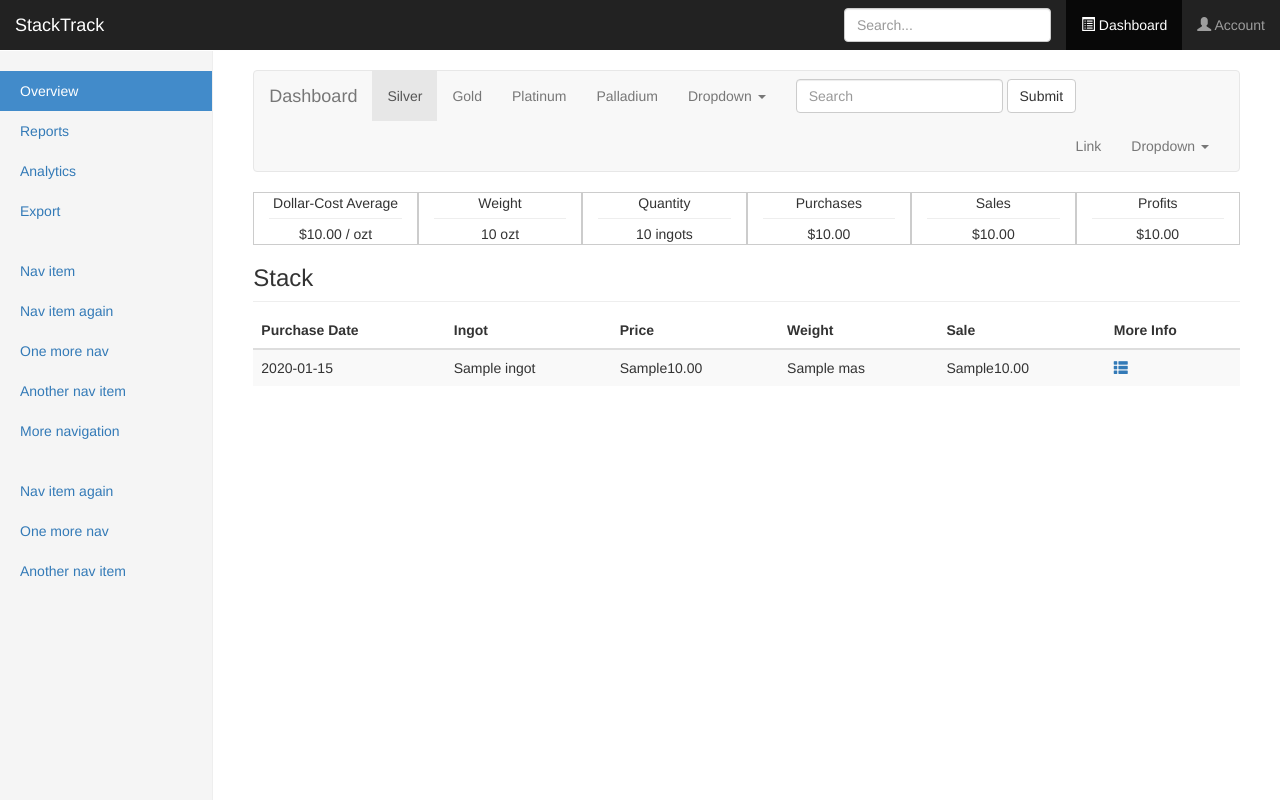
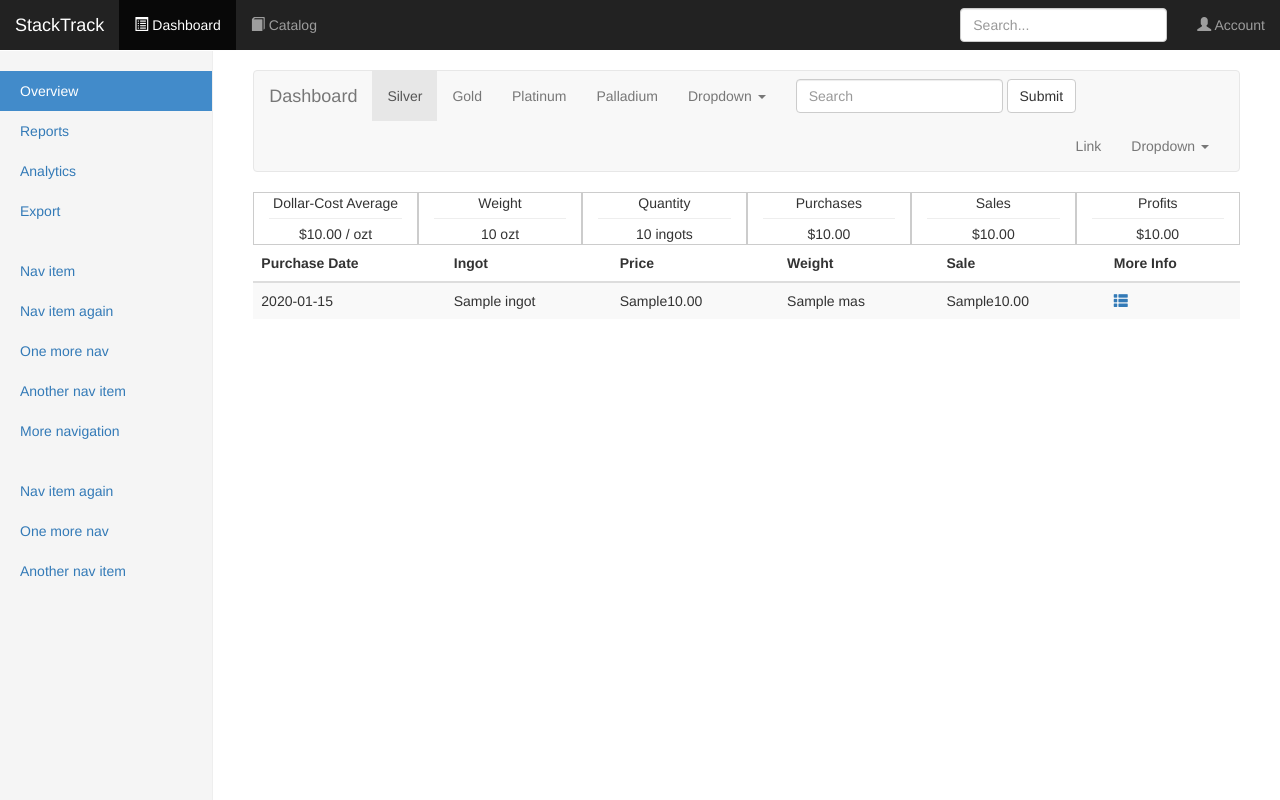
Before and after one commit to DrDougPhD/StackTrack, a Django app: template stacktrack/templates/stack.html in a window 1280 px wide. Run offline with Django 3.2, Linux system fonts and the light colour scheme; tables that the repository leaves empty hold one stand-in row (values such as "Sample post"); the template is opened without the code that fills it: values that come from a table or form of the project are taken from there, most other values are stand-ins (such as "Sample title", 1, 10 or a date in 2020); some libraries are stand-ins or nearby versions.

Commit message:
restructing pages a bit

```diff
--- a/config/urls.py
+++ b/config/urls.py
@@ -13,7 +13,7 @@ import stacktrack.views
 urlpatterns = [
 	url(r'^$', stacktrack.views.index, name='index'),
 	url(r'^db', stacktrack.views.db, name='db'),
-	url(r'^stack', stacktrack.views.dashboard, name='stack'),
+	url(r'^dashboard', stacktrack.views.dashboard, name='dashboard'),
 	url(r'^batch', stacktrack.views.batch, name='batch'),
 	url(r'^admin/', include(admin.site.urls)),
 ]
--- a/stacktrack/templates/dashboard-base.html
+++ b/stacktrack/templates/dashboard-base.html
@@ -43,22 +43,28 @@
 	<nav class="navbar navbar-inverse navbar-fixed-top">
 		<div class="container-fluid">
 			<div class="navbar-header">
-				<button type="button" class="navbar-toggle collapsed" data-toggle="collapse" data-target="#navbar" aria-expanded="false" aria-controls="navbar">
-					<span class="sr-only">Toggle navigation</span>
-					<span class="icon-bar"></span>
-					<span class="icon-bar"></span>
-					<span class="icon-bar"></span>
-				</button>
-				<a class="navbar-brand" href="#">StackTrack</a>
+				<a class="navbar-brand" href="/">StackTrack</a>
 			</div>
 			<div id="navbar" class="navbar-collapse collapse">
+				<ul class="nav navbar-nav">
+					<li class="active">
+						<a href="/dashboard/"><span class="glyphicon glyphicon-list-alt"></span> Dashboard</a>
+					</li>
+					<li>
+						<a href="/catalog/"><span class="glyphicon glyphicon-book"></span> Catalog</a>
+					</li>
+				</ul>
+
 				<ul class="nav navbar-nav navbar-right">
-					<li class="active"><a href="#"><span class="glyphicon glyphicon-list-alt"></span> Dashboard</a></li>
-					<li><a href="#"><span class="glyphicon glyphicon-user"></span> Account</a></li>
+					<li>
+						<form class="navbar-form">
+							<input type="text" class="form-control" placeholder="Search...">
+						</form>
+					</li>
+					<li>
+						<a href="#"><span class="glyphicon glyphicon-user"></span> Account</a>
+					</li>
 				</ul>
-				<form class="navbar-form navbar-right">
-					<input type="text" class="form-control" placeholder="Search...">
-				</form>
 			</div>
 		</div>
 	</nav>
--- a/stacktrack/templates/homepage-base.html
+++ b/stacktrack/templates/homepage-base.html
@@ -1,7 +1,7 @@
 <!DOCTYPE html>
 <html>
 <head>
-<title>Python Getting Started on Heroku</title>
+<title>StackTrack</title>
 	<link rel="stylesheet" type="text/css" href="//maxcdn.bootstrapcdn.com/bootstrap/3.3.4/css/bootstrap.min.css" />
 	<link href="/static/homepage.css" rel="stylesheet">
 </head>
@@ -15,8 +15,8 @@
 			<li class="dropdown">
 				<a href="#" class="dropdown-toggle" data-toggle="dropdown" role="button" aria-expanded="false"><span class="glyphicon glyphicon-book"></span> StackTrack <span class="caret"></span></a>
 					<ul class="dropdown-menu" role="menu">
-						<li><a href="#">Getting Started with Ruby on Heroku</a></li>
-						<li><a href="#">Getting Started with Ruby on Heroku</a></li>
+						<li><a href="/dashboard">Dashboard</a></li>
+						<li><a href="#">Catalog</a></li>
 						<li><a href="#">Getting Started with Ruby on Heroku</a></li>
 						<li class="divider"></li>
 						<li><a href="#">Getting Started on Heroku with Heroku Connect</a></li>
--- a/stacktrack/templates/stack.html
+++ b/stacktrack/templates/stack.html
@@ -200,7 +200,6 @@
 		</div>
 	</div>-->
 
-	<h3 class="sub-header">Stack</h3>
 	<div class="table-responsive">
 		<table class="table table-striped">
 			<thead>
```
